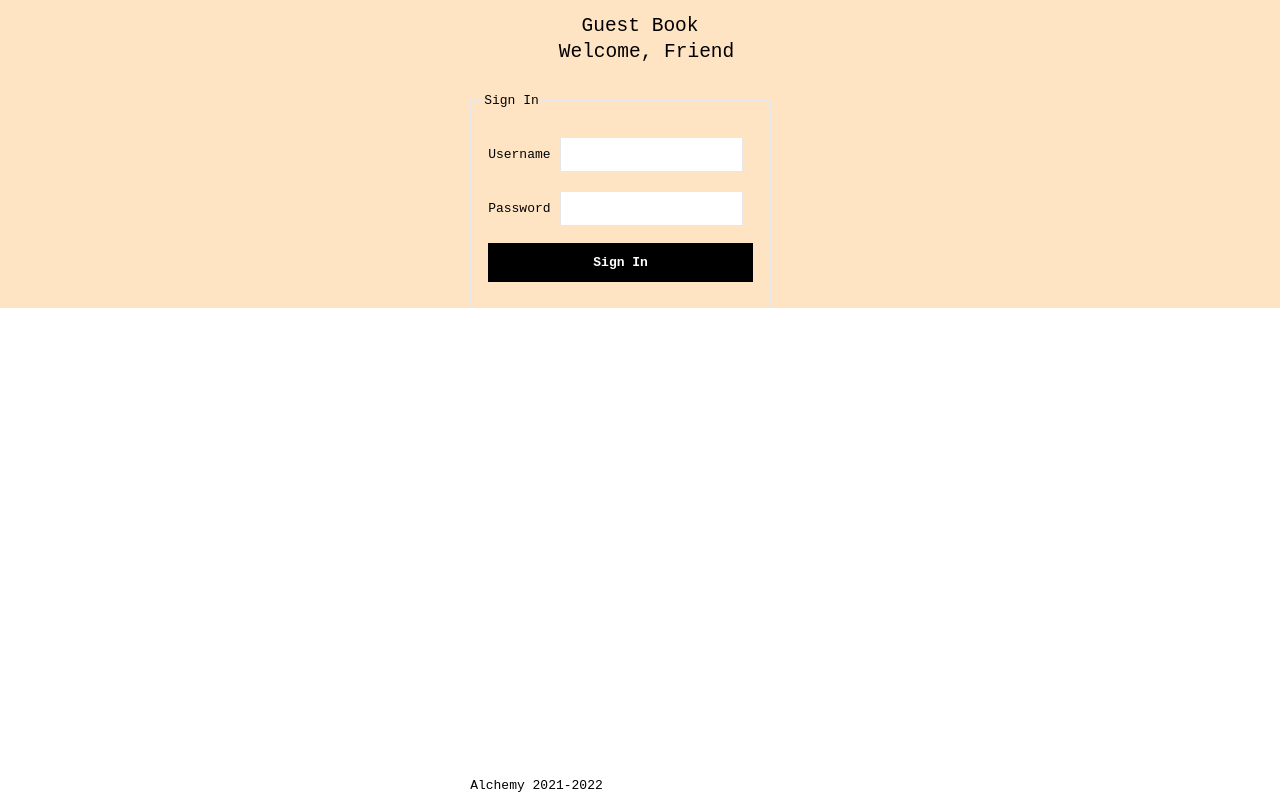
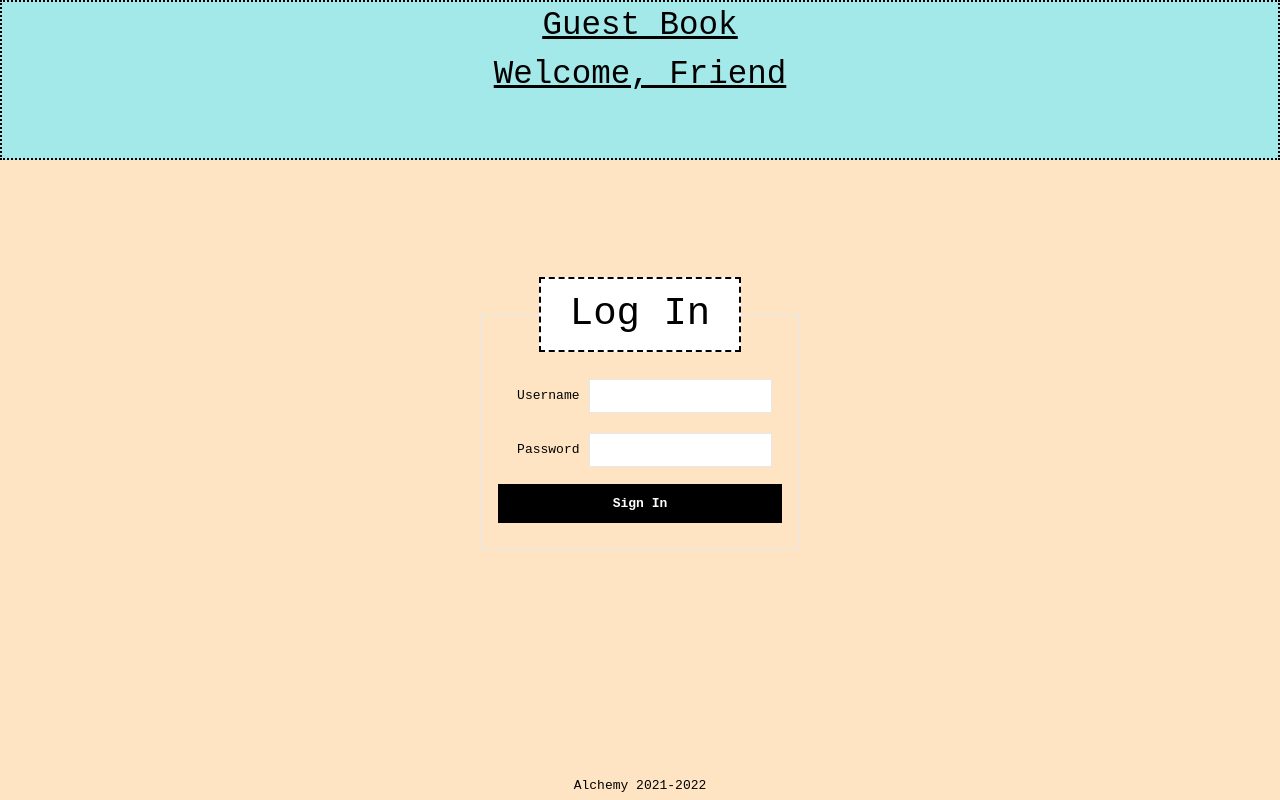
Before and after one commit to DanielRGilles/guest-book-2, a React (Create React App) app: page /login in a window 1280 px wide. Built offline with nearby package versions, Linux system fonts and the light colour scheme.

Commit message:
everything happening

```diff
--- a/package.json
+++ b/package.json
@@ -6,6 +6,7 @@
     "@testing-library/jest-dom": "^5.16.1",
     "@testing-library/react": "^12.1.2",
     "@testing-library/user-event": "^13.5.0",
+    "dotenv": "^10.0.0",
     "react": "^17.0.2",
     "react-dom": "^17.0.2",
     "react-router-dom": "^5.3.0",
--- a/src/App.css
+++ b/src/App.css
@@ -58,6 +58,7 @@ form {
   justify-content: center;
   align-items: center;
   background-color: bisque;
+  height: 100vh;
 }
 footer {
   position: fixed;
@@ -68,12 +69,49 @@ footer {
   flex-direction: column;
   font-size: larger;
   color: white;
+
 }
 .guest-cnt {
   background-color: rgb(175, 121, 22);
   border-radius: 5px;
   border: solid 2px black;
+  min-height: 15%;
 }
 .guest-msg {
   color: black;
+  min-height: 50px;
+  text-align: center;
+  font-size: larger;
+
 }
+.logout-button {
+  border-radius: 5px;
+  border: solid black 2px;
+  background-color: white;
+  cursor: pointer;
+  padding: 5px;
+}
+.legend-log {
+  border: dashed black 2px;
+  background-color: white;
+  padding: 6px;
+  font-size: 3rem;
+  text-align: center;
+  padding-left: 10%;
+  padding-right: 10%;
+}
+.header-app {
+  position: fixed;
+  top: 0;
+  min-height: 160px;
+  max-height: fit-content;
+  background-color: rgb(164, 233, 233);
+  width: 100vw;
+  text-align: center;
+  font-size: 250%;
+  text-decoration: underline;
+  border: dotted 2px black;
+}
+.guest-book {
+  margin-top: 15%;
+}
--- a/src/App.jsx
+++ b/src/App.jsx
@@ -3,18 +3,17 @@ import {
   BrowserRouter as Router,
   Switch,
   Route,
-
 } from "react-router-dom";
 import { PrivateRoute } from './components/PrivateRoute';
 import GuestBook from "./views/GuestBook";
 import Login from './views/Login'
-import Layout from "./views/Layout";
+import Header from "./components/Header";
+import Footer from "./components/Footer";
 
 export default function App() {
   return (
     <Router>
-      <div>
-     <Layout />
+     <Header />
         <Switch>
            <Route path="/login">
             <Login />
@@ -22,10 +21,8 @@ export default function App() {
           <PrivateRoute path="/guest-book">
             <GuestBook />
           </PrivateRoute>
-
         </Switch>
-
-      </div>
+        <Footer />
     </Router>
   );
 }
--- a/src/components/Header.jsx
+++ b/src/components/Header.jsx
@@ -5,9 +5,14 @@ import { useName } from '../context/NameContext'
 
 
 export default function Header() {
-    const { name } = useName();
+    const { name, setName } = useName();
+
+    const handleClick = () => {
+        setName('')
+    }
+
     return (
-        <header className=' header-top text-2xl m-4 space-x-4 flex-col items-center justify-self-center'>
+        <header className='header-app'>
 
          {name ? <Link to='/guest-book' className='title-page'>Guest Book</Link>
          : <Link to='/login' className='title-page'>Guest Book</Link> }
@@ -16,6 +21,7 @@ export default function Header() {
          { name ? <div>Hello,  {name}</div>
                 : <div> Welcome, Friend</div>}
             </main>
+            {name ? <button onClick={handleClick} className='logout-button'>Log Out</button> : null }
         </header>
     )
 }
--- a/src/components/Input.jsx
+++ b/src/components/Input.jsx
@@ -3,14 +3,13 @@ import { useName } from '../context/NameContext';
 import { useEntry } from '../context/EntryContext';
 
 export default function Input() {
-    const { name, setName } = useName('');
+    const { name } = useName('');
     const { entry, setEntry } = useEntry([]);
     const [ guestEntry, setGuestEntry ] = useState('');
     const [ user, setUser ] = useState('');
 
       function guestName() {
         if (!guestEntry) return
-        setName(user)
         setEntry([...entry, {name: user, message: guestEntry}]);
         setGuestEntry('');
        }
@@ -21,17 +20,12 @@ export default function Input() {
 
     }
 
-    const userInput = (
-      <>
-        <label className='text-center' htmlFor='name' >Guest</label>
-          <input className='border-4 p-1 m-3 w-full' id='name' name='name' type="text" value={user} onChange={(e) => setUser(e.target.value)} />
-      </>
-    )
+
 
     return (
         <>
             <form className='flex flex-col items-center justify-center' onSubmit={handleSubmit}>
-           {name ? null : userInput }
+
             <label className='text-center' htmlFor='entry'>Entry</label>
           <input className='border-4 p-1 m-3 w-full' id='entry' name='entry' type="text" value={guestEntry} onChange={(e) => setGuestEntry(e.target.value)} />
           <button className='bg-white btn-sub p-2 rounded' type='submit'>Sign Book </button>
--- a/src/components/ListEntries.jsx
+++ b/src/components/ListEntries.jsx
@@ -1,13 +1,13 @@
 import React from 'react'
 
 
-export default function ListEntries({entry}) {
+export default function ListEntries({entry, name}) {
 
     return (
         <>
 
             { !entry ? null :
-                entry.map((entr) => <div className='guest-cnt' key={entr.message}><div>{entr.name}</div> <p className='guest-msg'>{entr.message}</p></div>)}
+                entry.map((entr) => <div className='guest-cnt' key={entr.message}><div>{name}</div> <p className='guest-msg'>{entr.message}</p></div>)}
 
         </>
     )
--- a/src/views/GuestBook.jsx
+++ b/src/views/GuestBook.jsx
@@ -6,14 +6,12 @@ import '../App.css'
 
 export default function GuestBook() {
   return (
-  <div className="w-2/3 h-screen bg-slate-500 justify-items-center">
-    <Header/>
+  <div className="guest-book w-2/3 h-screen bg-slate-500 justify-items-center">
     <div className="cnt flex">
     <div></div>
-    <main className="flex-col justify-self-center items-center w-2/3">
+    <main className="flex-col justify-self-center">
     <Input/>
     <Entries/>
-
     </main>
     <div></div>
     </div>
--- a/src/views/Login.jsx
+++ b/src/views/Login.jsx
@@ -1,6 +1,7 @@
 import { useState } from 'react';
 import { Redirect, useHistory } from 'react-router-dom';
 import { useName } from '../context/NameContext';
+
 
 
 
@@ -20,20 +21,22 @@ export default function Login() {
     e.preventDefault()
     const { username, password } = formState
     if (
-      username === process.env.AUTH_EMAIL &&
-      password === process.env.AUTH_PASSWORD
+      username === process.env.REACT_APP_AUTH_EMAIL &&
+      password === process.env.REACT_APP_AUTH_PASSWORD
     ) {
       setName(username)
       history.push('/guest-book')
     } else {
       setError('Sign in Failed')
+      console.log(process.env.REACT_APP_AUTH_EMAIL, process.env.REACT_APP_AUTH_PASSWORD )
+      console.log(username, password)
     }
 }
 if(name.auth) return <Redirect to='/'/>
 
     return (
         <fieldset className="w-1/4 border p-4 mt-8">
-            <legend>Sign In</legend>
+            <legend className='legend-log'>Log In</legend>
               <form onSubmit={handleSubmit} className="grid grid-cols-[1fr_2fr] grid-rows-3">
                 <label htmlFor="username" className="self-center text-right">
                          Username
```
Also changed, not shown: 2 other files (tests, documents, lock files or other folders).
